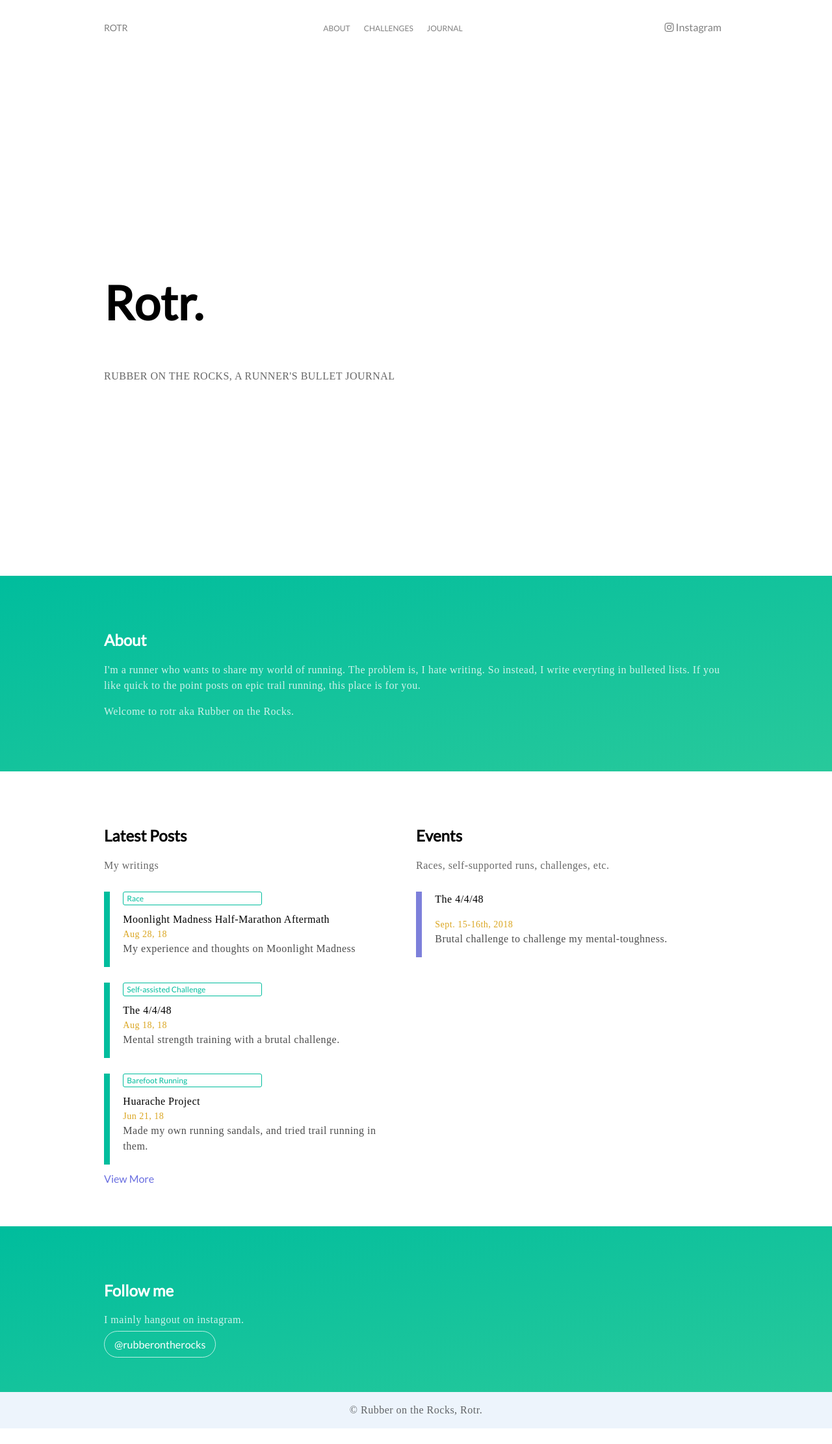
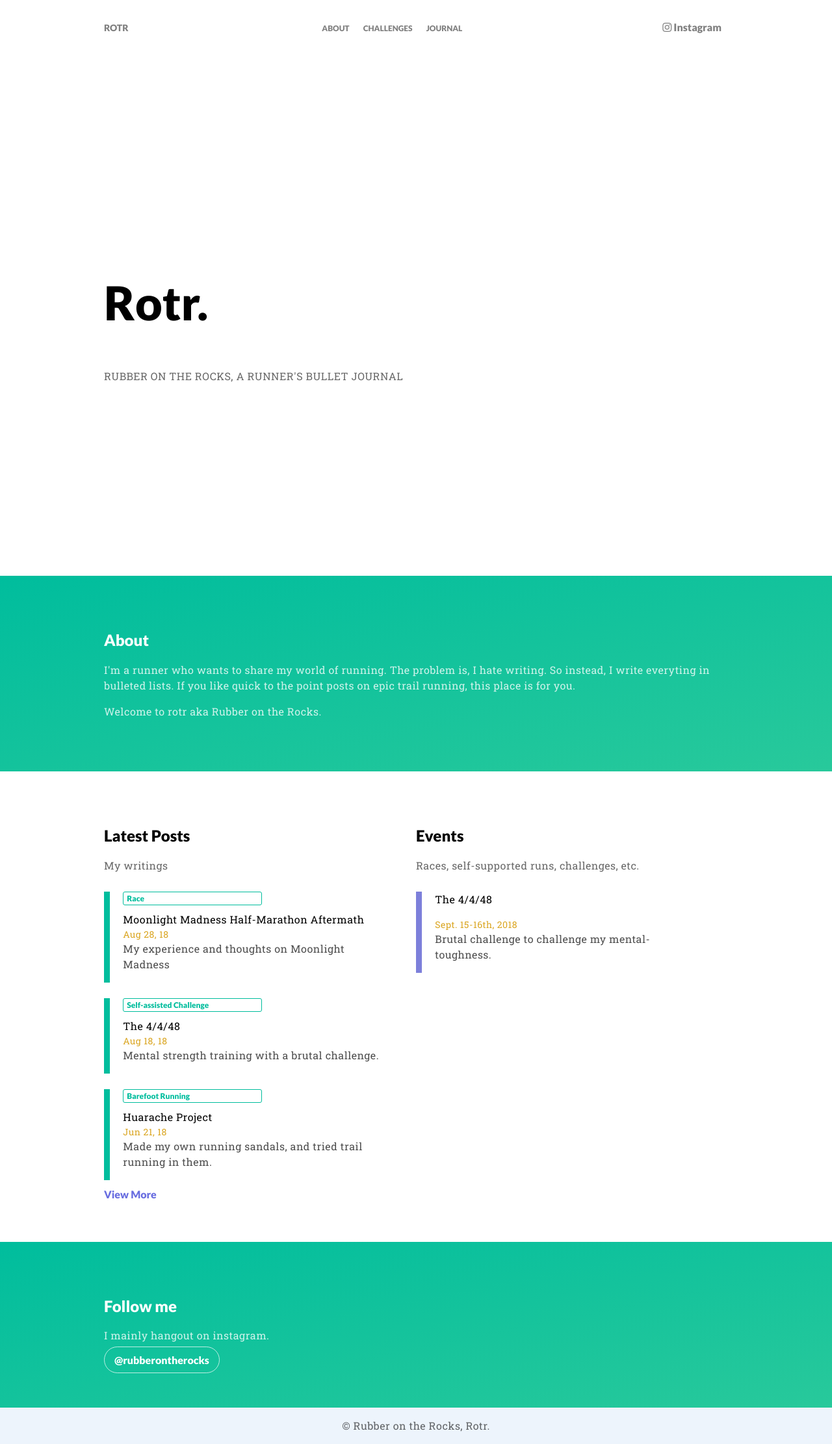
Before and after one commit to enriquezm/rotr, a Jekyll site: the page built from index.md, in a window 1280 px wide. Shown: the whole page at 65% size. Built offline with Jekyll 4.4.1, drawn with Linux system fonts in a browser that asks for light colours; nearby versions of some CDN libraries; before the commit the page ends 2198 px from its top, so only the background shows below that.

Commit message:
Update google font link.

```diff
--- a/_includes/head.html
+++ b/_includes/head.html
@@ -6,7 +6,7 @@
 	<!--[if lte IE 9]><link rel="stylesheet" href="assets/css/ie9.css" /><![endif]-->
 	<!--[if lte IE 8]><link rel="stylesheet" href="assets/css/ie8.css" /><![endif]-->
 	<!-- Google Fonts -->
-	<link href="https://fonts.googleapis.com/css?family=Lato" rel="stylesheet">
+	<link href="https://fonts.googleapis.com/css?family=Lato:900|Roboto+Slab" rel="stylesheet">
 	<!-- Font Awesome -->
 	<link rel="stylesheet" href="https://use.fontawesome.com/releases/v5.2.0/css/all.css" integrity="sha384-hWVjflwFxL6sNzntih27bfxkr27PmbbK/iSvJ+a4+0owXq79v+lsFkW54bOGbiDQ" crossorigin="anonymous">
 	<!-- Custom Styles -->
```
